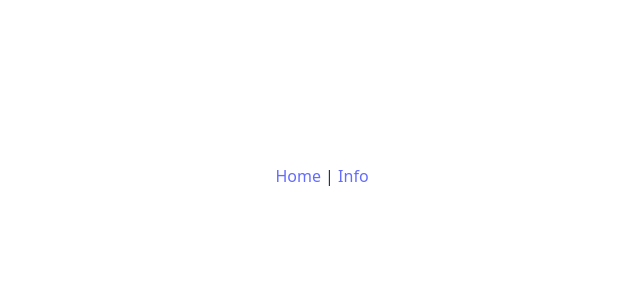
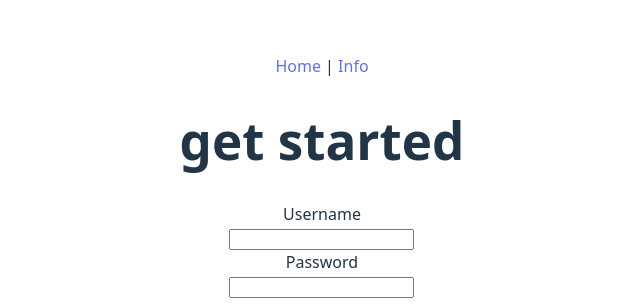
Before and after one commit to akimanagabriel/introduction-to-vuejs-game-development, a Vue app: page / in a window 1280 px wide. Before the commit this address had no page. Shown: the part 224-530 px from the top of the page, without its empty margins (318-958 px from the left). Built offline with nearby package versions, Linux system fonts and the light colour scheme.

Commit message:
add login and signup pages

```diff
--- a/src/main.js
+++ b/src/main.js
@@ -7,6 +7,7 @@ import { createRouter, createWebHistory } from "vue-router"
 
 import Home from './pages/Home.vue'
 import Info from './pages/Info.vue'
+import Login from './pages/Login.vue'
 
 const routes = [
     {
@@ -15,6 +16,9 @@ const routes = [
     }, {
         path: "/info",
         component: Info
+    }, {
+        path: "/",
+        component: Login
     }
 ]
 
--- /dev/null
+++ b/src/pages/Login.vue
@@ -0,0 +1,11 @@
+<template>
+    <h1>get started </h1>
+    <label for="">Username</label>
+    <br>
+    <input type="text" name="" id="">
+    <br>
+    <label for="">Password</label>
+    <br>
+    <input type="text" name="" id="">
+    <br>
+</template>
```
Also changed, not shown: src/pages/Signup.vue (added).
